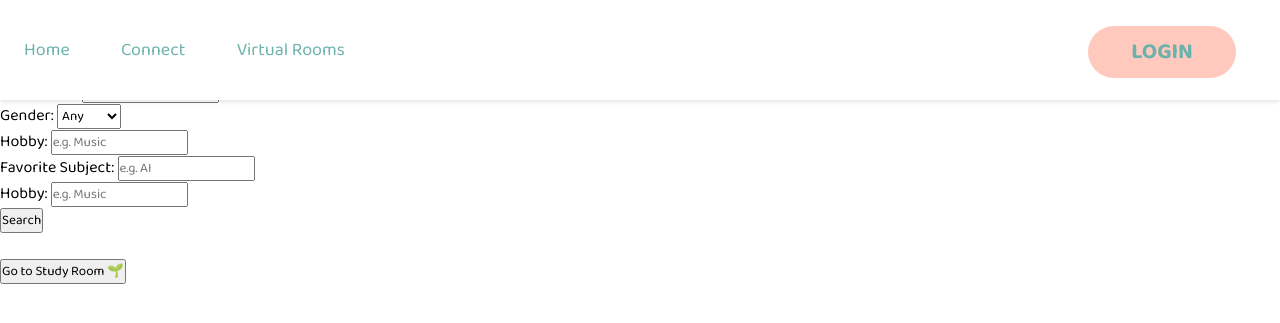
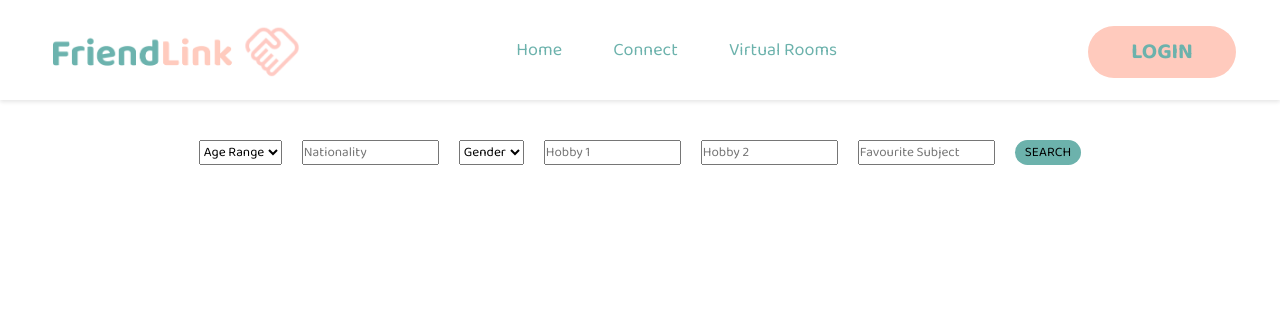
Before and after one commit to Iamthegoy/newhacks2025, a Flask app: page /connect in a window 1280 px wide. Shown: the top 323 px of the page. Run offline with Flask 3, Linux system fonts and the light colour scheme.

Commit message:
Reformatted UI

```diff
--- a/Website/data.py
+++ b/Website/data.py
@@ -12,7 +12,7 @@ users = [
     ),
     UserProfile(
         name="Aiko",
-        age=17,
+        age=31,
         nationality="Canada",
         gender="female",
         favorite_subjects=["UI/UX", "Art"],
@@ -21,7 +21,7 @@ users = [
     ),
     UserProfile(
         name="Mateo",
-        age=19,
+        age=55,
         nationality="Spain",
         gender="male",
         favorite_subjects=["Economics", "Statistics"],
@@ -30,7 +30,7 @@ users = [
     ),
     UserProfile(
         name="Sophia",
-        age=18,
+        age=67,
         nationality="USA",
         gender="female",
         favorite_subjects=["Psychology", "Neuroscience"],
@@ -48,7 +48,7 @@ users = [
     ),
     UserProfile(
         name="Ananya",
-        age=19,
+        age=45,
         nationality="India",
         gender="female",
         favorite_subjects=["Mathematics", "Physics"],
@@ -56,9 +56,9 @@ users = [
         bio="I love when logic meets creativity 💃📸"
     ),
     UserProfile(
-        name="Liam",
+        name="Jack",
         age=18,
-        nationality="UK",
+        nationality="Canada",
         gender="male",
         favorite_subjects=["Computer Science", "Philosophy"],
         hobbies=["Chess", "Writing"],
@@ -66,7 +66,7 @@ users = [
     ),
     UserProfile(
         name="Emma",
-        age=17,
+        age=73,
         nationality="Australia",
         gender="female",
         favorite_subjects=["Environmental Science", "Geography"],
@@ -84,7 +84,7 @@ users = [
     ),
     UserProfile(
         name="Noor",
-        age=18,
+        age=59,
         nationality="UAE",
         gender="female",
         favorite_subjects=["Design", "Marketing"],
@@ -92,17 +92,17 @@ users = [
         bio="I love telling stories through colors and style 🌈"
     ),
     UserProfile(
-        name="Yuna",
-        age=19,
-        nationality="Japan",
+        name="Jasmine",
+        age=18,
+        nationality="Canada",
         gender="female",
-        favorite_subjects=["Psychology", "Sociology"],
-        hobbies=["Cafe hopping", "Photography"],
-        bio="People fascinate me — every face tells a story ☕📷"
+        favorite_subjects=["Computer Science", "Music"],
+        hobbies=["Music", "Reading"],
+        bio="Cat lover 🐱"
     ),
     UserProfile(
         name="Ethan",
-        age=20,
+        age=33,
         nationality="USA",
         gender="male",
         favorite_subjects=["Engineering", "Physics"],
@@ -111,7 +111,7 @@ users = [
     ),
     UserProfile(
         name="Sofia",
-        age=18,
+        age=61,
         nationality="Italy",
         gender="female",
         favorite_subjects=["Linguistics", "Art History"],
@@ -129,7 +129,7 @@ users = [
     ),
     UserProfile(
         name="Maya",
-        age=17,
+        age=34,
         nationality="Singapore",
         gender="female",
         favorite_subjects=["Biology", "Chemistry"],
--- a/Website/static/connect.css
+++ b/Website/static/connect.css
@@ -0,0 +1,17 @@
+.container {
+    padding: 140px;
+    display: flex;
+    justify-content: center;
+    gap: 10px;
+}
+
+#searchBtn {
+    padding: 2px 10px;
+    background-color: #6CB2AC;
+    border: none;
+    border-radius: 20px;
+}
+
+#searchBtn:hover {
+    background: #94d3ce;
+}
--- /dev/null
+++ b/Website/static/virtualrooms.css
@@ -0,0 +1,3 @@
+#studyRoom {
+    margin-top: 200px;
+}
--- a/Website/templates/connect.html
+++ b/Website/templates/connect.html
@@ -4,25 +4,28 @@
   <meta charset="UTF-8">
   <meta name="viewport" content="width=device-width, initial-scale=1.0">
   <link rel="stylesheet" href="{{ url_for('static', filename='navbar.css') }}">
+  <link rel="stylesheet" href="{{ url_for('static', filename='connect.css') }}">
   <link href="https://fonts.googleapis.com/css2?family=Baloo+2:wght@400..800&display=swap" rel="stylesheet">
   <title>FriendLink</title>
 </head>
 <body>
   <nav>
+    <div class="logo">
+        <a href="/"><img src="static/images/friendlink_logo.png" alt="logo" height="135"></a>
+    </div>
     <div class="navbar">
         <a href="/" class="headers">Home</a>
         <a href="/connect" class="headers">Connect</a>
         <a href="/virtualrooms" class="headers">Virtual Rooms</a>
     </div>
     <div class="login">
-        <button type="submit" class="login-btn"><a class="btn-link" href="signin.html"><b>LOGIN</b></a></button>
+        <button type="submit" class="login-btn"><a class="btn-link" href="/signin"><b>LOGIN</b></a></button>
     </div>
   </nav>
-  <h1>Find Your Match</h1>
 
-    <label>Age Range:</label>
+  <div class="container">
     <select id="ageRange">
-    <option value="">Any</option>
+      <option value="">Age Range</option>
       <option value="18-22">18-22</option>
       <option value="23-29">23-29</option>
       <option value="30-39">30-39</option>
@@ -34,34 +37,26 @@
       <option value="90-99">90-99</option>
     </select><br>
 
-  <label>Nationality:</label>
-  <input id="nationality" placeholder="e.g. Japan"><br>
+    <input id="nationality" placeholder="Nationality"><br>
 
-   <label>Gender:</label>
     <select id="gender">
-    <option value="">Any</option>
+      <option value="">Gender</option>
       <option value="female">Female</option>
       <option value="male">Male</option>
     </select><br>
 
-  <label>Hobby:</label>
-  <input id="hobby" placeholder="e.g. Music"><br>
+    <input id="hobby" placeholder="Hobby 1"><br>
 
-  <label>Favorite Subject:</label>
-  <input id="subject" placeholder="e.g. AI"><br>
+    <input id="hobby" placeholder="Hobby 2"><br>
 
-  <label>Hobby:</label>
-  <input id="hobby" placeholder="e.g. Music"><br>
+    <input id="subject" placeholder="Favourite Subject"><br>
 
-  <button id="searchBtn">Search</button>
+    <button id="searchBtn">SEARCH</button>
+  </div>
 
   <div id="results"></div>
 
   <br>
-  <a href="room/<username>"><button>Go to Study Room 🌱</button></a>
-
-  <!-- Link JS file -->
-  <script src="{{ url_for('static', filename='script.js') }}"></script>
 
 </body>
 </html>
```
Also changed, not shown: Website/templates/virtualrooms.html (+9 -1 lines). Lines whose indentation alone changed are shown as unchanged.
